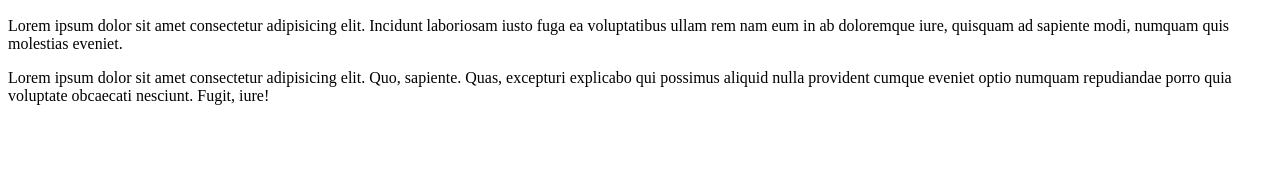
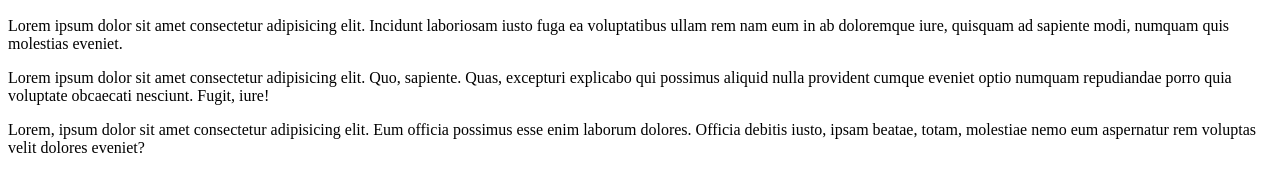
Before and after one commit to jjms2508/test, a plain HTML site: page prueba.html in a window 1280 px wide. Shown: the part 110-302 px from the top of the page. Drawn offline with Linux system fonts and the light colour scheme.

Commit message:
Se hace commit

```diff
--- a/prueba.html
+++ b/prueba.html
@@ -14,5 +14,8 @@
         quisquam ad sapiente modi, numquam quis molestias eveniet.
     </p>
     <p>Lorem ipsum dolor sit amet consectetur adipisicing elit. Quo, sapiente. Quas, excepturi explicabo qui possimus aliquid nulla provident cumque eveniet optio numquam repudiandae porro quia voluptate obcaecati nesciunt. Fugit, iure!</p>
+    <p>
+        Lorem, ipsum dolor sit amet consectetur adipisicing elit. Eum officia possimus esse enim laborum dolores. Officia debitis iusto, ipsam beatae, totam, molestiae nemo eum aspernatur rem voluptas velit dolores eveniet?
+    </p>
 </body>
 </html>
```
